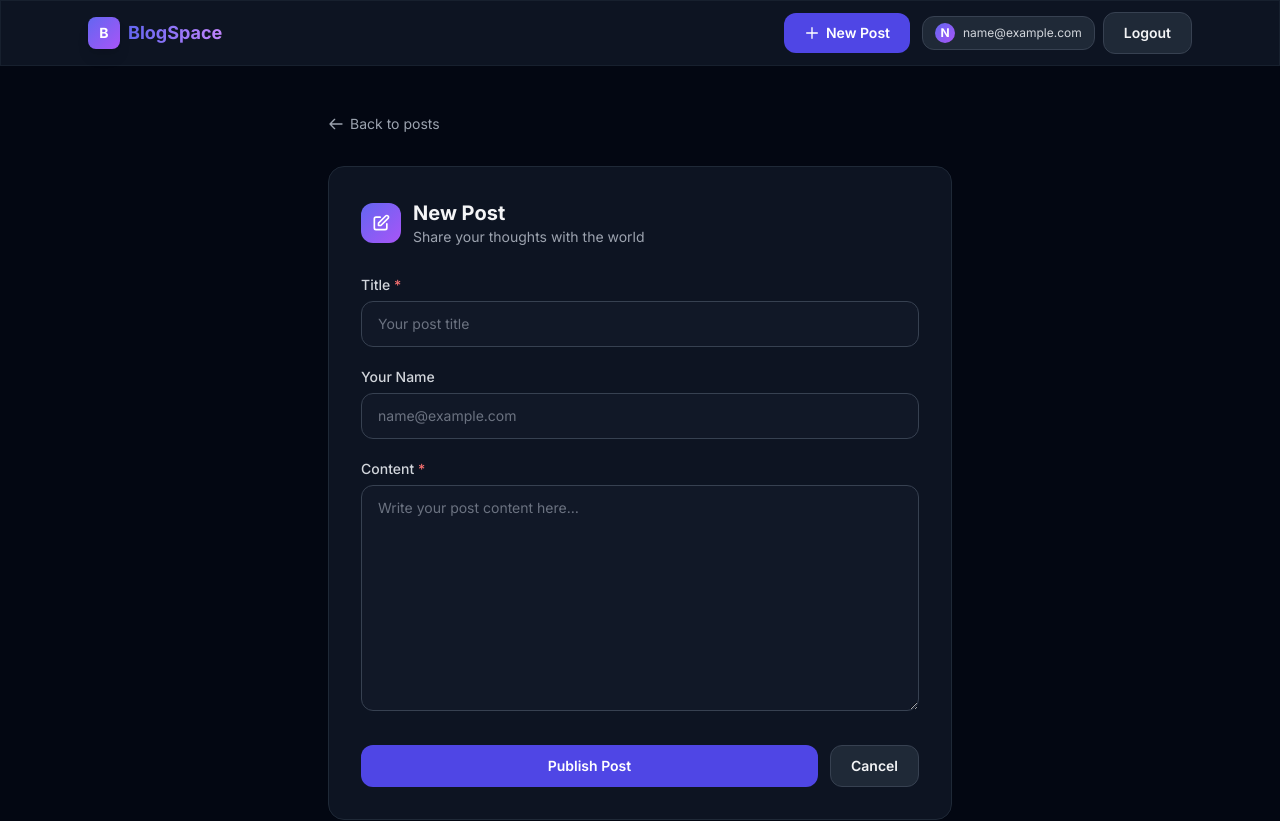
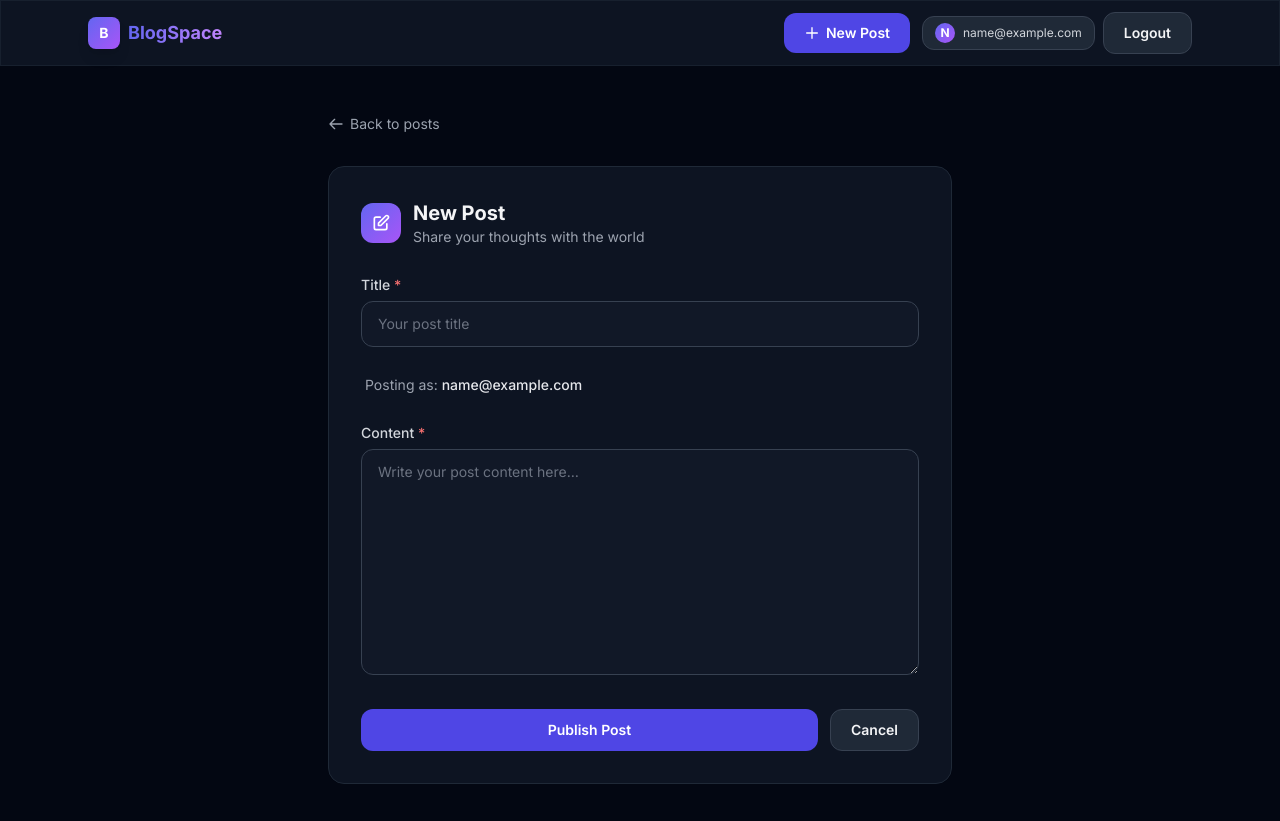
Before and after one commit to Dovieee30/BlogSpace, a React (Vite) app: page /create in a window 1280 px wide. Shown: the top 821 px of the page. Built offline with nearby package versions, Linux system fonts and the light colour scheme; sample sign-in values are in the browser's storage.

Commit message:
fix: always use user email as post author for reliable ownership check

```diff
--- a/src/pages/CreatePost.jsx
+++ b/src/pages/CreatePost.jsx
@@ -6,7 +6,7 @@ import { useAuth } from '../context/AuthContext'
 export default function CreatePost() {
   const navigate = useNavigate()
   const { user } = useAuth()
-  const [form, setForm] = useState({ title: '', body: '', author: '' })
+  const [form, setForm] = useState({ title: '', body: '' })
   const [loading, setLoading] = useState(false)
   const [error, setError] = useState(null)
 
@@ -27,7 +27,7 @@ export default function CreatePost() {
     const { error: insertError } = await api.posts.create(
       form.title.trim(),
       form.body.trim(),
-      form.author.trim() || user?.email || 'Anonymous'
+      user?.email || 'Anonymous'
     )
 
     setLoading(false)
@@ -87,18 +87,9 @@ export default function CreatePost() {
             />
           </div>
 
-          {/* Author */}
-          <div>
-            <label htmlFor="author" className="label">Your Name</label>
-            <input
-              id="author"
-              name="author"
-              type="text"
-              value={form.author}
-              onChange={handleChange}
-              placeholder={user?.email || 'Anonymous'}
-              className="input-field"
-            />
+          {/* Author — auto-filled from logged-in user */}
+          <div className="px-1 py-2 rounded-xl text-sm text-gray-400">
+            Posting as: <span className="text-gray-200 font-medium">{user?.email || 'Anonymous'}</span>
           </div>
 
           {/* Body */}
```
